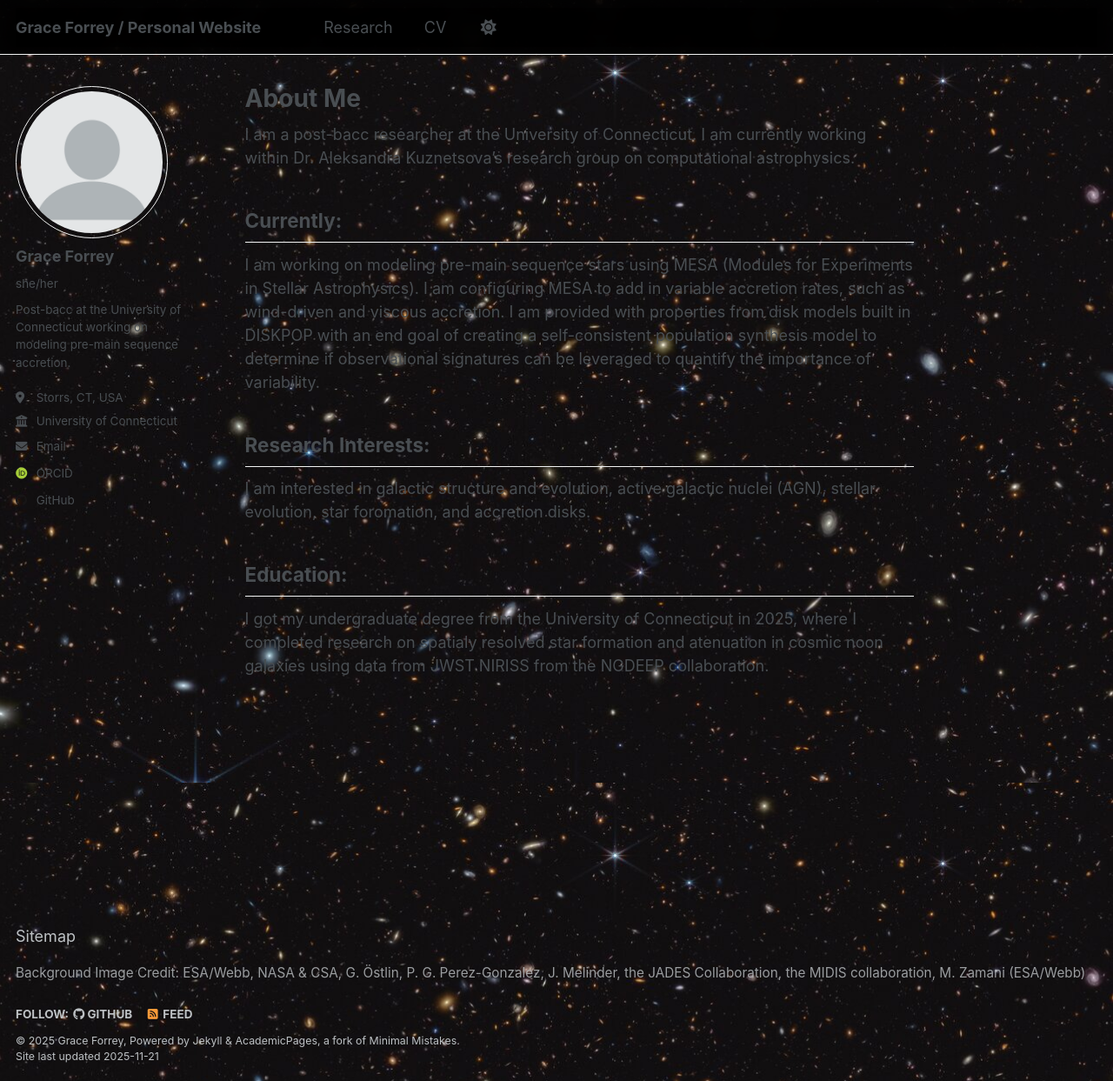
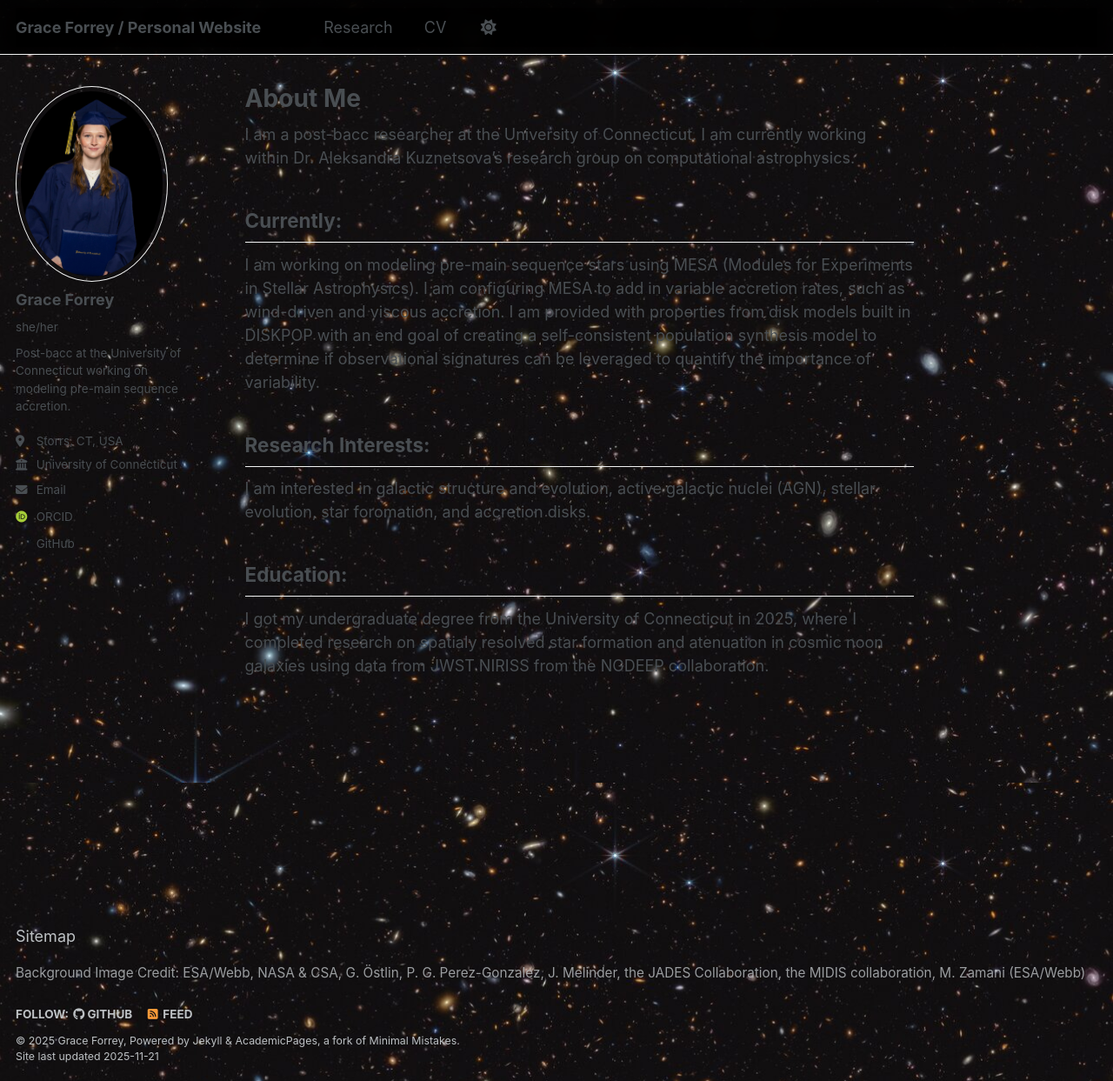
Before and after one commit to forreyg/forreyg.github.io, a Jekyll site: the page built from _pages/about.md, in a window 1280 px wide and 1243 px high. Shown: the whole window at 87% size. Built offline with Jekyll 4.4.1, drawn with Linux system fonts in a browser that asks for light colours; some web fonts are replaced; a script that is not in the unit is left out.

Commit message:
add grad photo

```diff
--- a/_config.yml
+++ b/_config.yml
@@ -23,7 +23,7 @@ repository               : "forreyg/academicpages.github.io"
 #               Additional customization can be done by editing /_includes/author-profile.html
 author:
   # Biographic information
-  avatar           : "profile.png"
+  avatar           : "Grad_photo.png"
   name             : "Grace Forrey"
   pronouns         : "she/her"
   bio              : "Post-bacc at the University of Connecticut working on modeling pre-main sequence accretion."
```
